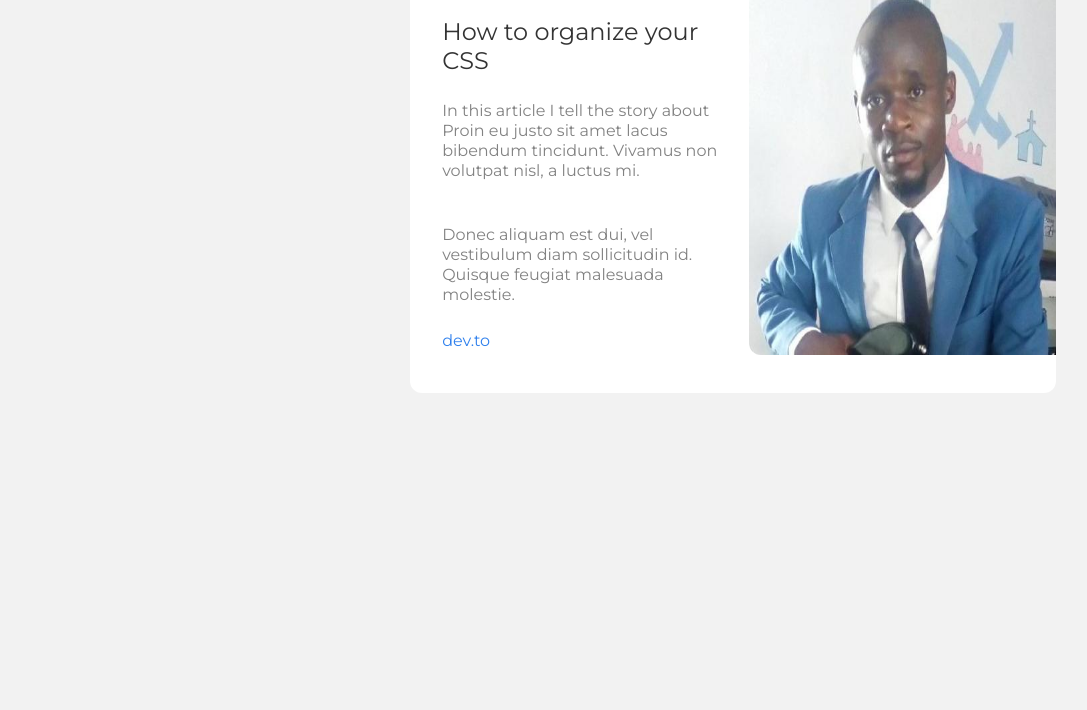
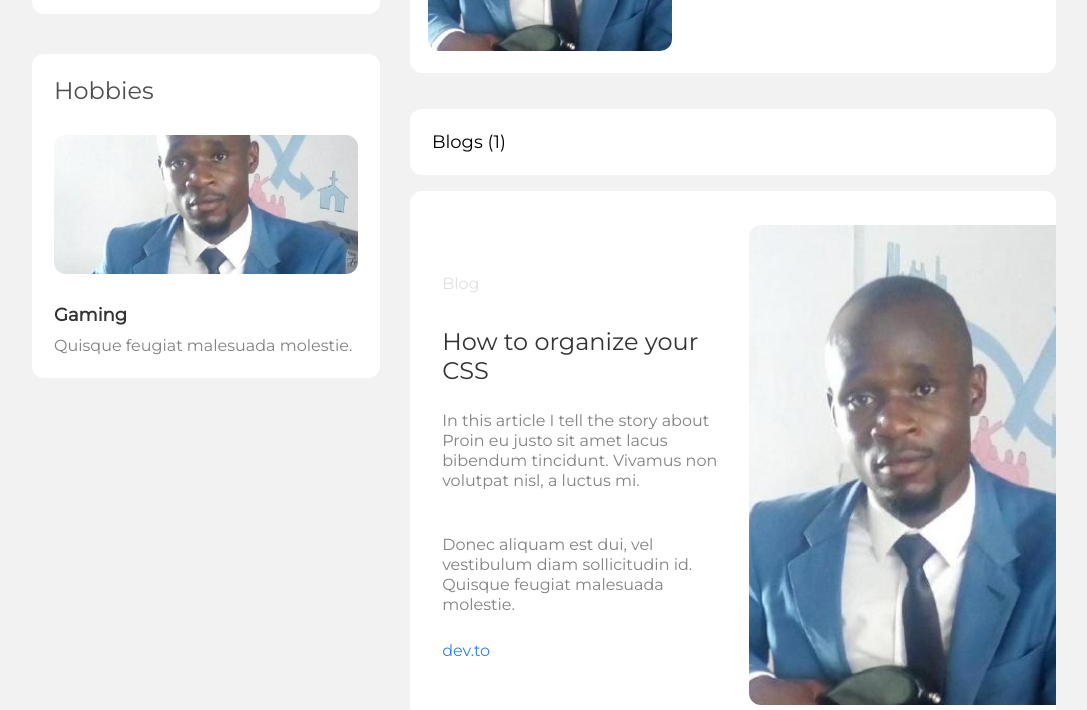
Before and after one commit to Elly-Wenani/elly_wenani_portfolio, a plain HTML site: page index.html in a window 1280 px wide. Shown: the part 1631-2341 px from the top of the page, without its empty margins (96-1183 px from the left). Before the commit the page ends 2056 px from the top, so only its background shows below. Drawn offline with Linux system fonts and the light colour scheme.

Commit message:
Hobbies section and image improvement

```diff
--- a/css/style.css
+++ b/css/style.css
@@ -50,7 +50,10 @@ body {
 
 .profile__pic img {
   width: 100%;
-  border-radius: 12px;
+  height: 40vh;
+  object-fit: cover;
+  object-position: 50% top;
+  border-radius: var(--border-radius);
 }
 
 .profile__details {
@@ -153,8 +156,8 @@ body {
   }
 
   .profile__pic img {
-    /* padding: 22px 15px 15px 15px; */
     width: 100%;
+    height: 60vh;
   }
 
   .names__contatcs {
@@ -176,6 +179,18 @@ body {
 
   .profile__description {
     padding: 0 15px 22px 15px;
+  }
+}
+
+@media screen and (max-width: 550px) {
+  .profile__pic img {
+    height: 50vh;
+  }
+}
+
+@media screen and (max-width: 410px) {
+  .profile__pic img {
+    height: 40vh;
   }
 }
 
@@ -341,6 +356,52 @@ body {
   padding: 33px 0 0 0;
 }
 
+/* Hobbies section */
+
+.hobbies {
+  background-color: var(--white);
+  border-radius: var(--border-radius);
+  padding: 22px;
+}
+
+.hobbies h2 {
+  font-family: var(--font-Montserrat);
+  font-style: normal;
+  font-weight: 500;
+  font-size: 24px;
+  line-height: 29px;
+  color: var(--gray__head__color);
+  padding-bottom: 30px;
+}
+
+.hobbies img {
+  width: 100%;
+  height: 139px;
+  border-radius: var(--border-radius);
+  object-fit: cover;
+  object-position: 50% 50%;
+}
+
+.hobbies h3 {
+  font-family: var(--font-Montserrat);
+  font-style: normal;
+  font-weight: 600;
+  font-size: 18px;
+  line-height: 22px;
+  color: var(--black__two);
+  padding-top: 26px;
+}
+
+.hobbies p {
+  font-family: Montserrat;
+  font-style: normal;
+  font-weight: 500;
+  font-size: 16px;
+  line-height: 20px;
+  color: var(--gray__paragraph_color);
+  padding-top: 10px;
+}
+
 /* Projects section */
 
 .right__container {
@@ -386,7 +447,10 @@ body {
 
 .left__image__container img {
   width: 100%;
-  border-radius: 12px;
+  height: 40vh;
+  object-fit: cover;
+  object-position: 50% top;
+  border-radius: var(--border-radius);
 }
 
 .tag {
@@ -484,7 +548,8 @@ body {
 
 .blog__image img {
   width: 100%;
-  height: 50vh;
+  height: 60vh;
+  object-fit: cover;
   border-radius: 12px 0 0 12px;
 }
 
@@ -608,6 +673,8 @@ body {
 
   .left__image__container img {
     width: 100%;
+    object-fit: cover;
+    object-position: 50% 50%;
     border-radius: 12px;
   }
 }
@@ -630,7 +697,7 @@ body {
 
   .blog__image img {
     width: 100%;
-    height: 100%;
+    height: 40vh;
     border-radius: var(--border-radius);
   }
 }
--- a/index.html
+++ b/index.html
@@ -5,7 +5,7 @@
     <meta charset="UTF-8">
     <meta http-equiv="X-UA-Compatible" content="IE=edge">
     <meta name="viewport" content="width=device-width, initial-scale=1.0">
-    <title>Portfolio</title>
+    <title>Elly Wenani Portfolio</title>
 
     <link rel="stylesheet" href="css/style.css">
     <link rel="shortcut icon" href="images/devchallenges.png" type="image/x-icon">
@@ -218,6 +218,17 @@
                     </div>
                 </div>
             </div>
+
+            <!-- Hobbies section -->
+            <div class="hobbies">
+                <h2>Hobbies</h2>
+
+                <img src="images/elly-wenani.jpeg" alt="Hobbies">
+
+                <h3>Gaming</h3>
+
+                <p>Quisque feugiat malesuada molestie.</p>
+            </div>
         </div>
 
         <div class="right__container">
```
